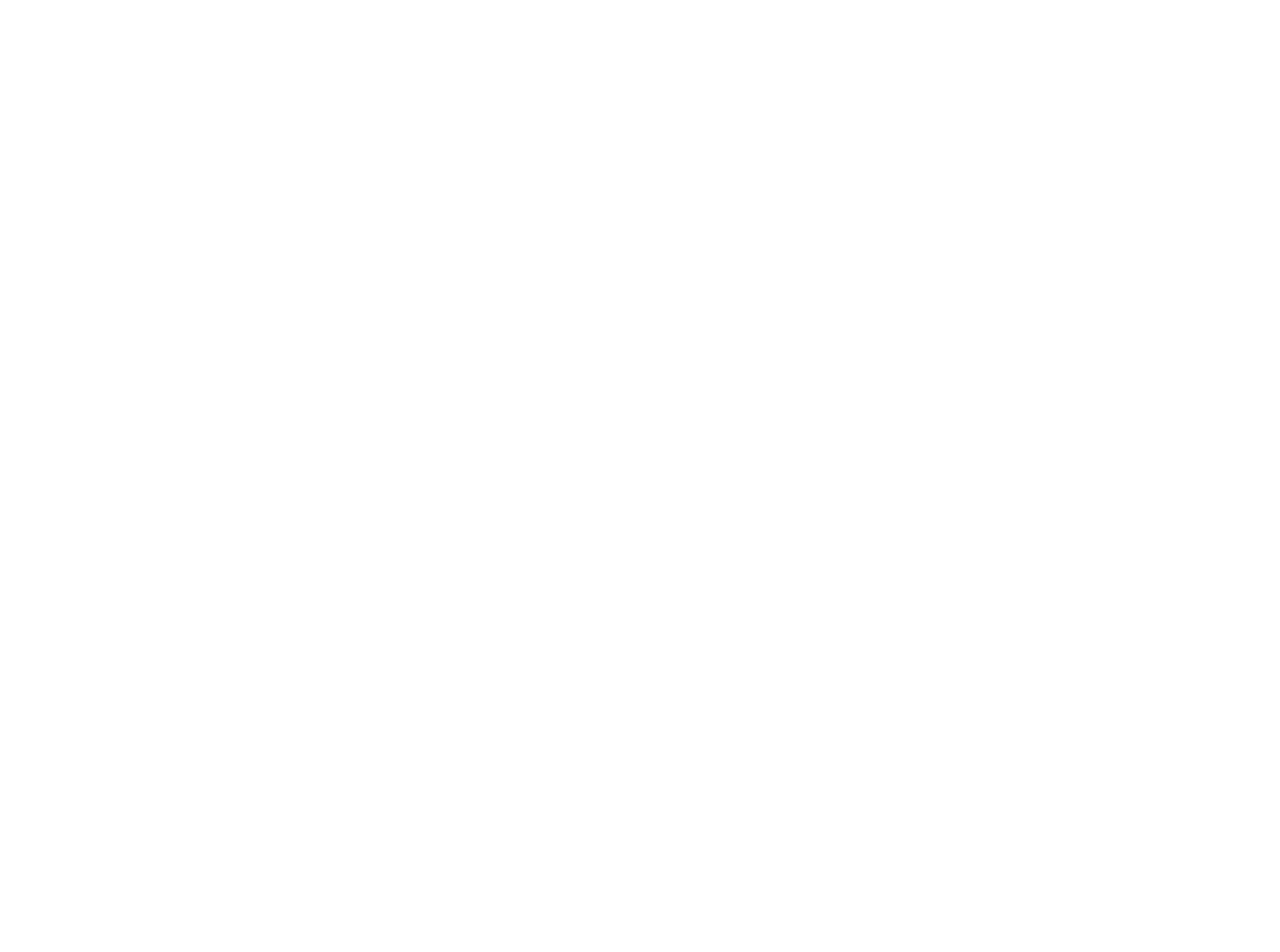
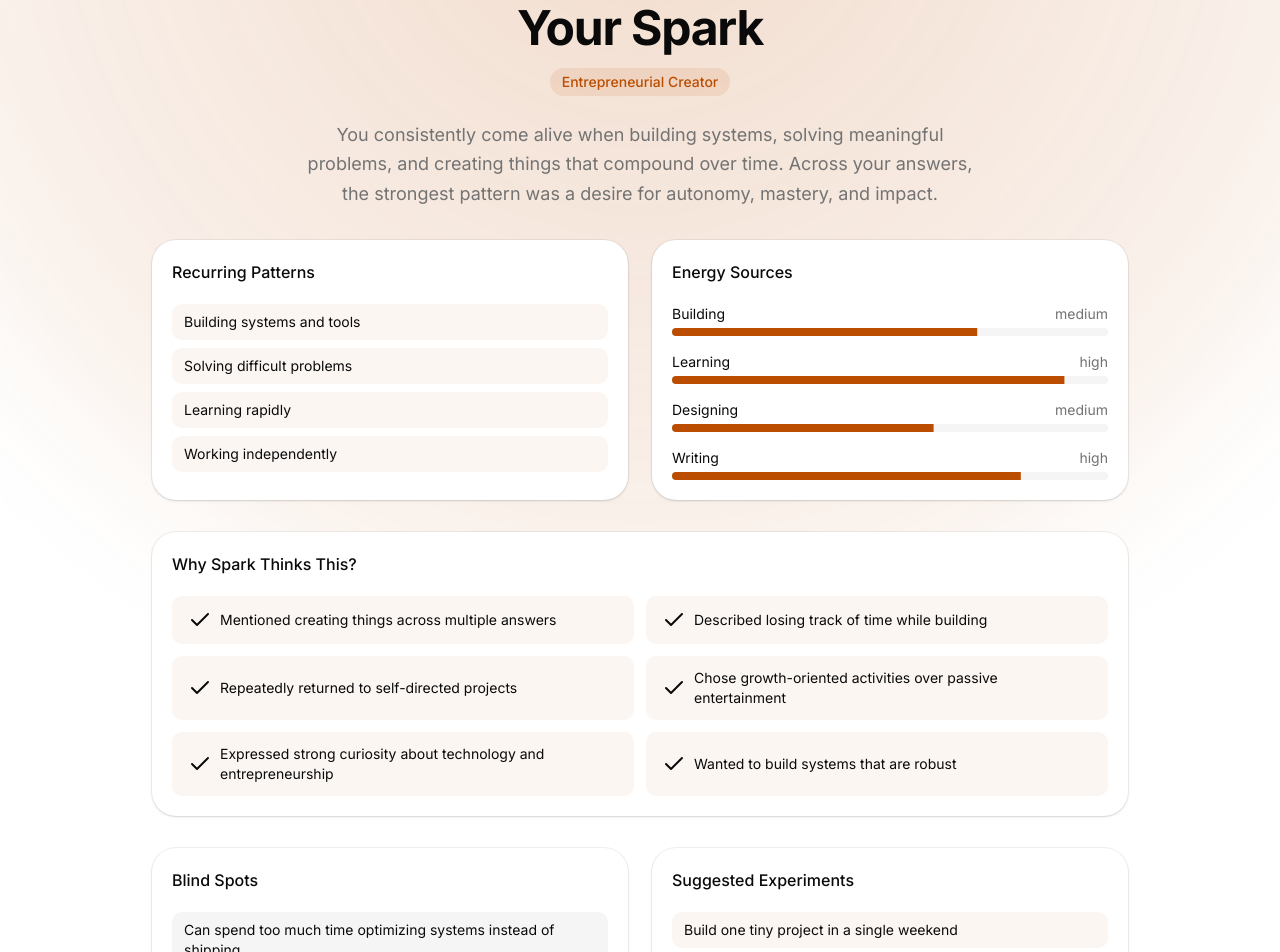
Before and after one commit to shravzzv/spark, a Next.js app: page /report in a window 1280 px wide. Shown: the part 148-1100 px from the top of the page. Before the commit the page ends 800 px from the top, so only its background shows below. Built offline with nearby package versions, Linux system fonts and the light colour scheme.

Commit message:
feat: add static report page UI

```diff
--- a/app/report/page.tsx
+++ b/app/report/page.tsx
@@ -1,13 +1,218 @@
+'use client'
+
+import { MotionCard } from '@/components/motion'
+import { CardContent, CardHeader, CardTitle } from '@/components/ui/card'
+import { Check, Zap } from 'lucide-react'
+import { motion } from 'motion/react'
+import { Progress } from '@/components/ui/progress'
+
+const report = {
+  sparkTitle: 'Entrepreneurial Creator',
+
+  sparkSummary:
+    'You consistently come alive when building systems, solving meaningful problems, and creating things that compound over time. Across your answers, the strongest pattern was a desire for autonomy, mastery, and impact.',
+
+  patterns: [
+    'Building systems and tools',
+    'Solving difficult problems',
+    'Learning rapidly',
+    'Working independently',
+  ],
+
+  energySources: [
+    { title: 'Building', scoreValue: 70 },
+    { title: 'Learning', scoreValue: 90 },
+    { title: 'Designing', scoreValue: 60 },
+    { title: 'Writing', scoreValue: 80 },
+  ],
+
+  evidence: [
+    'Mentioned creating things across multiple answers',
+    'Described losing track of time while building',
+    'Repeatedly returned to self-directed projects',
+    'Chose growth-oriented activities over passive entertainment',
+    'Expressed strong curiosity about technology and entrepreneurship',
+    'Wanted to build systems that are robust',
+  ],
+
+  blindSpots: [
+    'Can spend too much time optimizing systems instead of shipping',
+    'May underestimate the importance of recovery and rest',
+    'Sometimes pursues too many interesting ideas simultaneously',
+  ],
+
+  experiments: [
+    'Build one tiny project in a single weekend',
+    'Keep a daily log of moments that generated energy',
+    'Teach a concept you recently learned',
+    'Spend one afternoon following pure curiosity',
+  ],
+
+  quote:
+    'Your passion is not hidden. It is already visible in the things you repeatedly choose when nobody is watching.',
+}
+
 export default function Page() {
   return (
-    <div>
-      <h2 className="text-xl font-bold">Spark report</h2>
-      <p>
-        Lorem ipsum dolor sit amet consectetur adipisicing elit. Porro ea illum
-        laboriosam neque sit consequatur minus incidunt eveniet voluptatum
-        recusandae quisquam perferendis magni itaque, inventore, facere quia
-        molestiae? Quibusdam, nesciunt!
-      </p>
-    </div>
+    <main className="relative overflow-hidden">
+      <div className="pointer-events-none absolute inset-0 -z-10 overflow-hidden">
+        <div className="from-primary/20 absolute -top-200 left-1/2 h-[100rem] w-[100rem] -translate-x-1/2 rounded-full bg-radial to-transparent blur-3xl" />
+      </div>
+
+      <div className="mx-auto flex min-h-screen max-w-5xl flex-col gap-8 px-6 py-16">
+        <motion.div
+          initial={{ opacity: 0, y: 12 }}
+          animate={{ opacity: 1, y: 0 }}
+          transition={{ duration: 0.4 }}
+          className="flex flex-col items-center gap-6 text-center"
+        >
+          <div className="bg-primary/10 flex h-16 w-16 items-center justify-center rounded-2xl">
+            <Zap className="text-primary size-8" />
+          </div>
+
+          <div className="space-y-4">
+            <h1 className="text-4xl font-bold tracking-tight md:text-5xl">
+              Your Spark
+            </h1>
+
+            <div className="bg-primary/10 text-primary inline-flex rounded-full px-3 py-1 text-sm font-medium">
+              {report.sparkTitle}
+            </div>
+          </div>
+
+          <p className="text-muted-foreground max-w-2xl text-lg leading-relaxed">
+            {report.sparkSummary}
+          </p>
+        </motion.div>
+
+        <div className="grid gap-6 md:grid-cols-2">
+          <MotionCard
+            initial={{ opacity: 0, y: 12 }}
+            animate={{ opacity: 1, y: 0 }}
+            transition={{ delay: 0.1 }}
+          >
+            <CardHeader>
+              <CardTitle>Recurring Patterns</CardTitle>
+            </CardHeader>
+
+            <CardContent>
+              <ul className="space-y-2">
+                {report.patterns.map((pattern) => (
+                  <li
+                    key={pattern}
+                    className="bg-primary/5 rounded-lg px-3 py-2"
+                  >
+                    {pattern}
+                  </li>
+                ))}
+              </ul>
+            </CardContent>
+          </MotionCard>
+
+          <MotionCard
+            initial={{ opacity: 0, y: 12 }}
+            animate={{ opacity: 1, y: 0 }}
+            transition={{ delay: 0.15 }}
+          >
+            <CardHeader>
+              <CardTitle>Energy Sources</CardTitle>
+            </CardHeader>
+
+            <CardContent className="space-y-4">
+              {report.energySources.map((source) => (
+                <div key={source.title} className="space-y-1">
+                  <div className="flex items-center justify-between text-sm">
+                    <span>{source.title}</span>
+                    <span className="text-muted-foreground">
+                      {source.scoreValue > 70
+                        ? 'high'
+                        : source.scoreValue > 50
+                          ? 'medium'
+                          : 'low'}
+                    </span>
+                  </div>
+
+                  <Progress value={source.scoreValue} />
+                </div>
+              ))}
+            </CardContent>
+          </MotionCard>
+        </div>
+
+        <MotionCard
+          initial={{ opacity: 0, y: 12 }}
+          animate={{ opacity: 1, y: 0 }}
+          transition={{ delay: 0.2 }}
+        >
+          <CardHeader>
+            <CardTitle>Why Spark Thinks This?</CardTitle>
+          </CardHeader>
+
+          <CardContent className="grid gap-3 md:grid-cols-2">
+            {report.evidence.map((item) => (
+              <div
+                key={item}
+                className="bg-primary/5 flex items-center gap-2 rounded-lg px-4 py-3"
+              >
+                <Check className="size-6 shrink-0" /> <span>{item}</span>
+              </div>
+            ))}
+          </CardContent>
+        </MotionCard>
+
+        <div className="grid gap-6 md:grid-cols-2">
+          <MotionCard
+            initial={{ opacity: 0, y: 12 }}
+            animate={{ opacity: 1, y: 0 }}
+            transition={{ delay: 0.25 }}
+          >
+            <CardHeader>
+              <CardTitle>Blind Spots</CardTitle>
+            </CardHeader>
+
+            <CardContent>
+              <ul className="space-y-3">
+                {report.blindSpots.map((item) => (
+                  <li key={item} className="bg-muted rounded-lg px-3 py-2">
+                    {item}
+                  </li>
+                ))}
+              </ul>
+            </CardContent>
+          </MotionCard>
+
+          <MotionCard
+            initial={{ opacity: 0, y: 12 }}
+            animate={{ opacity: 1, y: 0 }}
+            transition={{ delay: 0.3 }}
+          >
+            <CardHeader>
+              <CardTitle>Suggested Experiments</CardTitle>
+            </CardHeader>
+
+            <CardContent>
+              <ul className="space-y-3">
+                {report.experiments.map((item) => (
+                  <li key={item} className="bg-primary/5 rounded-lg px-3 py-2">
+                    {item}
+                  </li>
+                ))}
+              </ul>
+            </CardContent>
+          </MotionCard>
+        </div>
+
+        <MotionCard
+          initial={{ opacity: 0 }}
+          animate={{ opacity: 1 }}
+          transition={{ delay: 0.35 }}
+          className="bg-primary/5 px-8 py-10 text-center"
+        >
+          <blockquote className="mx-auto max-w-3xl text-xl leading-relaxed font-medium italic">
+            “{report.quote}”
+          </blockquote>
+        </MotionCard>
+      </div>
+    </main>
   )
 }
--- a/components/motion/index.tsx
+++ b/components/motion/index.tsx
@@ -2,5 +2,7 @@
 
 import { motion } from 'motion/react'
 import { Button } from '../ui/button'
+import { Card } from '../ui/card'
 
 export const MotionButton = motion.create(Button)
+export const MotionCard = motion.create(Card)
--- /dev/null
+++ b/components/ui/progress.tsx
@@ -0,0 +1,31 @@
+'use client'
+
+import * as React from 'react'
+import { Progress as ProgressPrimitive } from 'radix-ui'
+
+import { cn } from '@/lib/utils'
+
+function Progress({
+  className,
+  value,
+  ...props
+}: React.ComponentProps<typeof ProgressPrimitive.Root>) {
+  return (
+    <ProgressPrimitive.Root
+      data-slot="progress"
+      className={cn(
+        'bg-muted relative flex h-2 w-full items-center overflow-x-hidden rounded-2xl',
+        className
+      )}
+      {...props}
+    >
+      <ProgressPrimitive.Indicator
+        data-slot="progress-indicator"
+        className="bg-primary size-full flex-1 transition-all"
+        style={{ transform: `translateX(-${100 - (value || 0)}%)` }}
+      />
+    </ProgressPrimitive.Root>
+  )
+}
+
+export { Progress }
```
